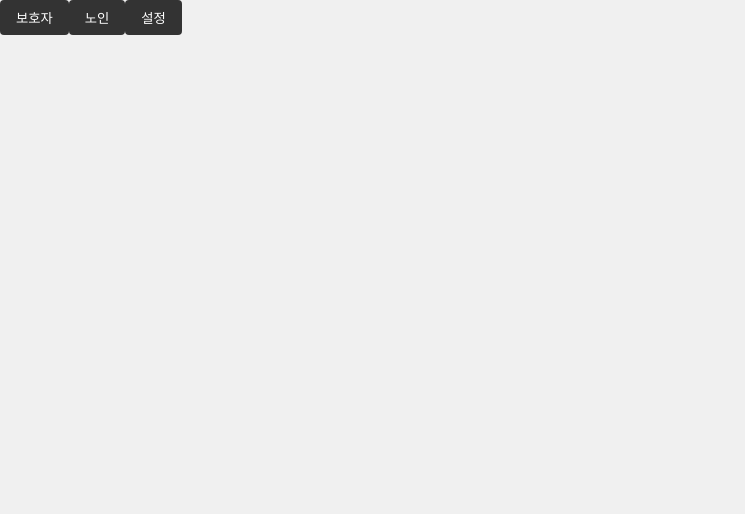
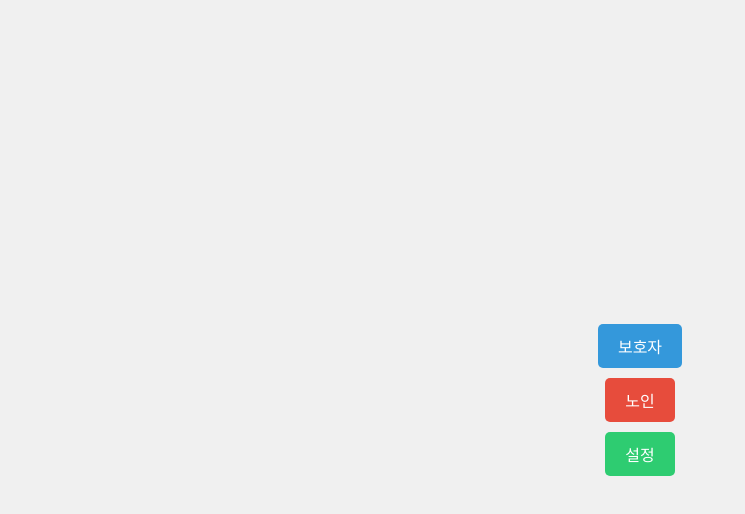
Before and after one commit to parkjungmin33/0814, a React (Create React App) app: page /main in a window 1280 px wide. Shown: the top 514 px of the page, without its empty margins (0-745 px from the left). Built offline with nearby package versions, Linux system fonts and the light colour scheme.

Commit message:
첫번째 로그인, 회원가입 하는 페이지css (FirstPage.css) 수정, 이미지도 더 화질 좋은걸로 변경

```diff
--- a/src/FirstPage.css
+++ b/src/FirstPage.css
@@ -1,34 +1,38 @@
 .f {
     display: flex;
-    flex-direction: column;
     justify-content: center;
     align-items: center;
     height: 100vh;
-    background-color: #f0f0f0;
+    background-color: white;
   }
 
   .button-container {
+    flex-direction: column;
     display: flex;
     align-items: center;
     margin: 10px;
+    padding: 35px;
+    background-color: #1F7D79;
   }
 
-  .icon {
-    width: 50px;
-    height: 50px;
-    margin-right: 10px;
+  .rounded {
+    border-radius: 10px;
   }
 
-  .button-container img {
-    margin-right: 10px;
+  /*사진*/
+  .icon {
+    width: 200px;
+    height: 200px;
+    margin-bottom: 45px;
   }
+
 
   .login,
   .signup {
-    margin: 10px;
+    margin: 5px;
     padding: 10px 20px;
     font-size: 16px;
-    border: none;
+    border: 1px solid #FBF8E6;
     border-radius: 100px;
     cursor: pointer;
     transition: background-color 0.3s ease, color 0.3s ease;
--- a/src/MainPage.css
+++ b/src/MainPage.css
@@ -0,0 +1,40 @@
+.App {
+    display: flex;
+    flex-direction: column;
+    align-items: center;
+    justify-content: center;
+    height: 100vh;
+  }
+
+  .protector,
+  .senior,
+  .setting {
+    padding: 10px 20px;
+    font-size: 16px;
+    border: none;
+    border-radius: 5px;
+    margin: 5px;
+    cursor: pointer;
+    transition: background-color 0.3s, color 0.3s;
+  }
+
+  .protector {
+    background-color: #3498db;
+    color: white;
+  }
+
+  .senior {
+    background-color: #e74c3c;
+    color: white;
+  }
+
+  .setting {
+    background-color: #2ecc71;
+    color: white;
+  }
+
+  .protector:hover,
+  .senior:hover,
+  .setting:hover {
+    background-color: #34495e;
+  }
--- a/src/firstPage.js
+++ b/src/firstPage.js
@@ -4,8 +4,8 @@
 function FirstPage() {
     return (
       <div className="f">
-        <div className='button-container'>
-          <img src="image/logo.png" alt="로고" className="icon"/>
+        <div className='button-container rounded'>
+          <img src="image/logo2.png" alt="로고" className="icon"/>
           <button className='login'>로그인</button>
           <button className='signup'>회원가입</button>
         </div>
--- a/src/mainPage.js
+++ b/src/mainPage.js
@@ -1,10 +1,12 @@
 import React from 'react';
+import './MainPage.css';
+
 function MainPage() {
     return (
       <div className="App">
-        <button>보호자</button>
-        <button>노인</button>
-        <button>설정</button>
+        <button className='protector'>보호자</button>
+        <button className='senior'>노인</button>
+        <button className='setting'>설정</button>
       </div>
     );
   }
--- a/src/style.css
+++ b/src/style.css
@@ -1,6 +1,6 @@
 #appContainer {
     text-align: center;
-    padding: 20px;
+    padding: 30px;
     font-family: Arial, sans-serif;
   }
 
@@ -26,7 +26,7 @@
     background-color: #1F7D79;
     border: 1px solid #1F7D79;
     border-radius: 15px;
-    padding: 20px;
+    padding: 40px;
     box-shadow: 0 2px 4px rgba(0, 0, 0, 0.1);
   }
 
```
Also changed, not shown: public/image/logo2.png (added).
